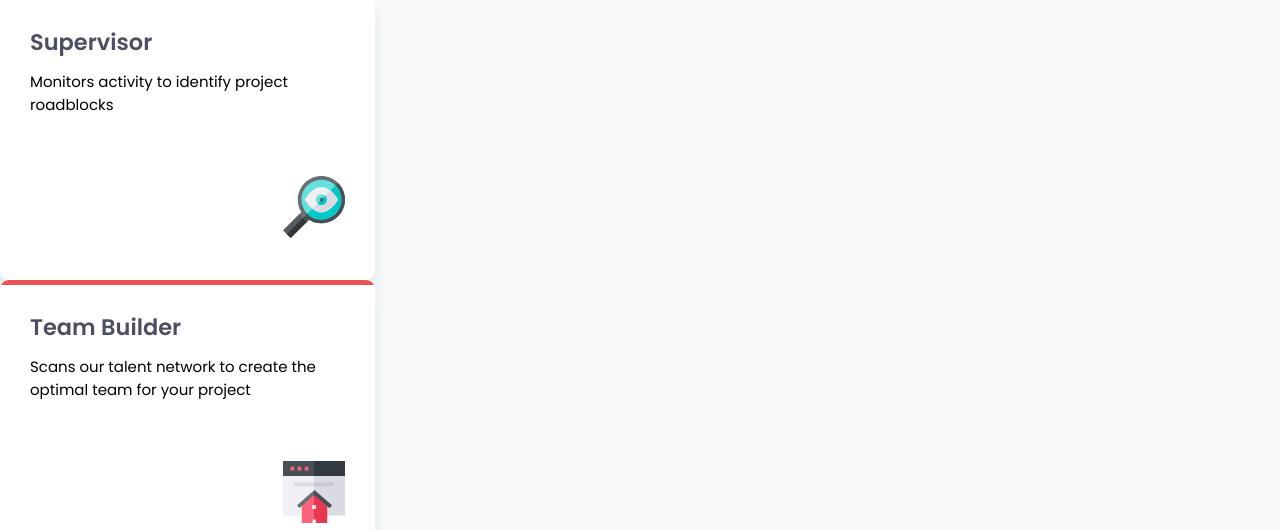
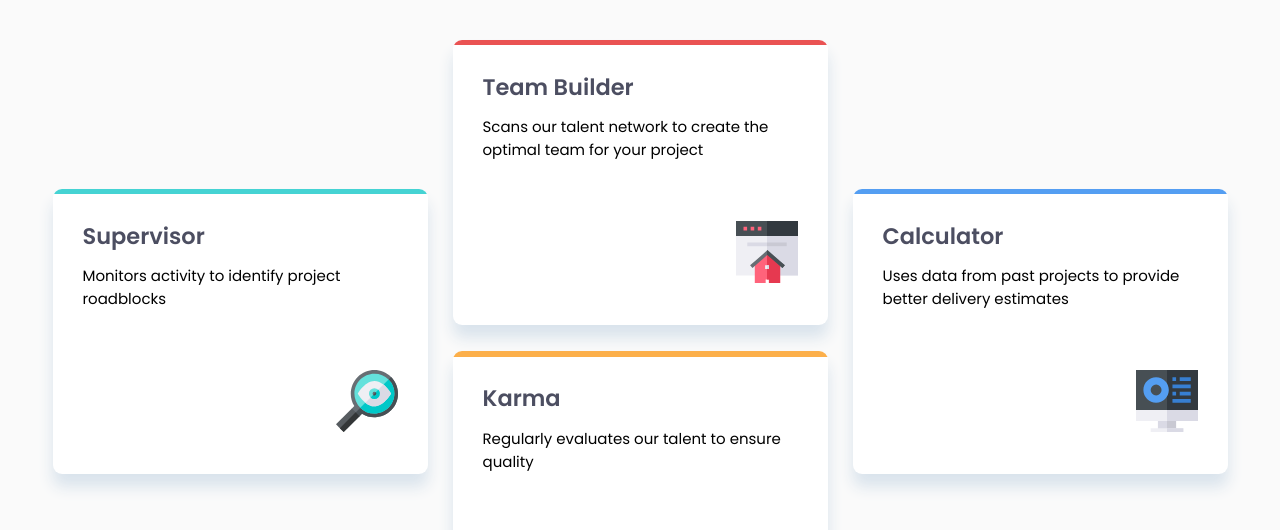
Before and after one commit to YanBaetas/four-card-feature-section, a plain HTML site: page index.html in a window 1280 px wide. Shown: the part 247-777 px from the top of the page. Drawn offline with Linux system fonts and the light colour scheme.

Commit message:
Added styles for the page

```diff
--- a/index.html
+++ b/index.html
@@ -38,7 +38,7 @@
           </p>
         </div>
 
-        <div class="chara-cards">
+        <div class="feature-cards">
           <div class="card supervisor">
             <h2>Supervisor</h2>
             <p>Monitors activity to identify project roadblocks</p>
```
